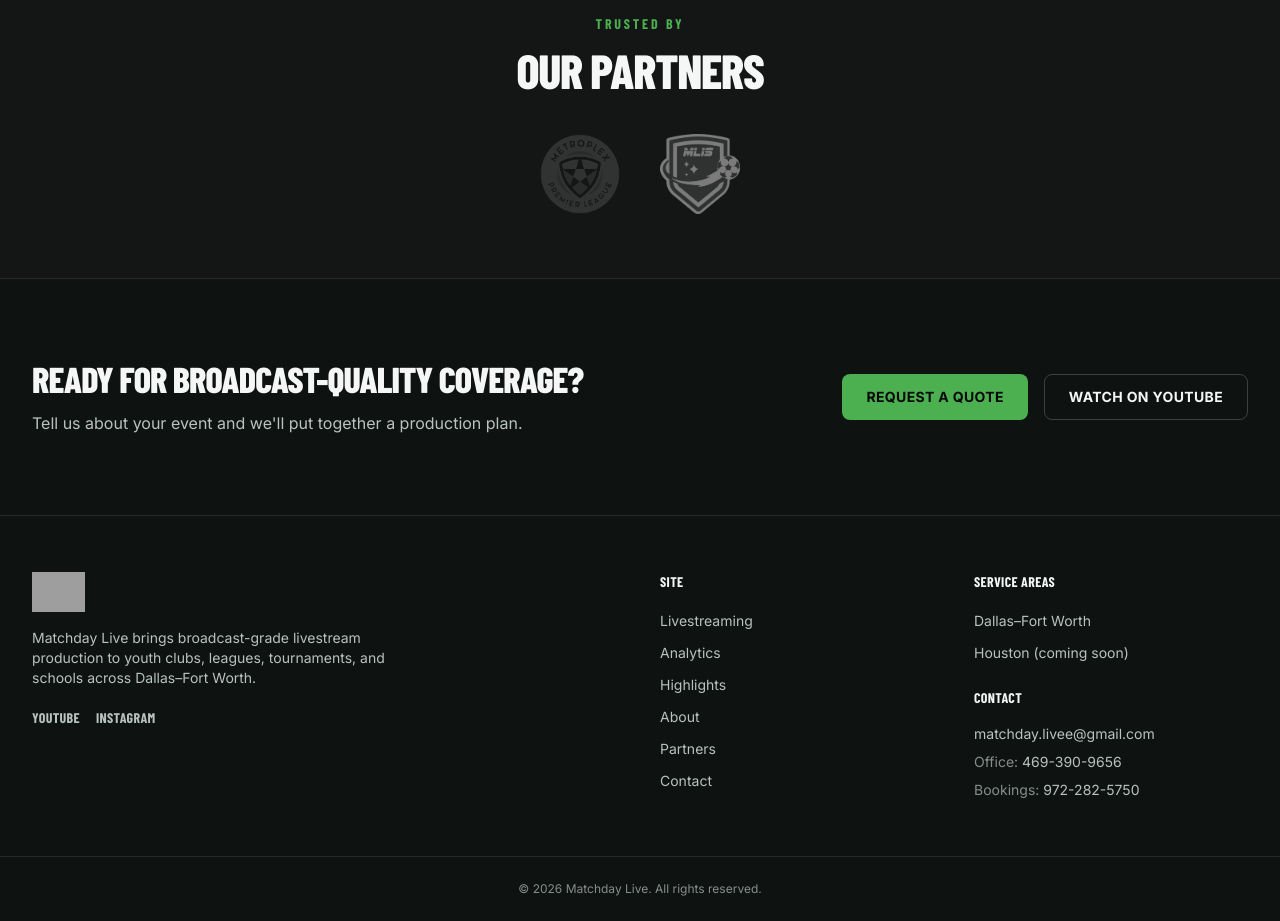
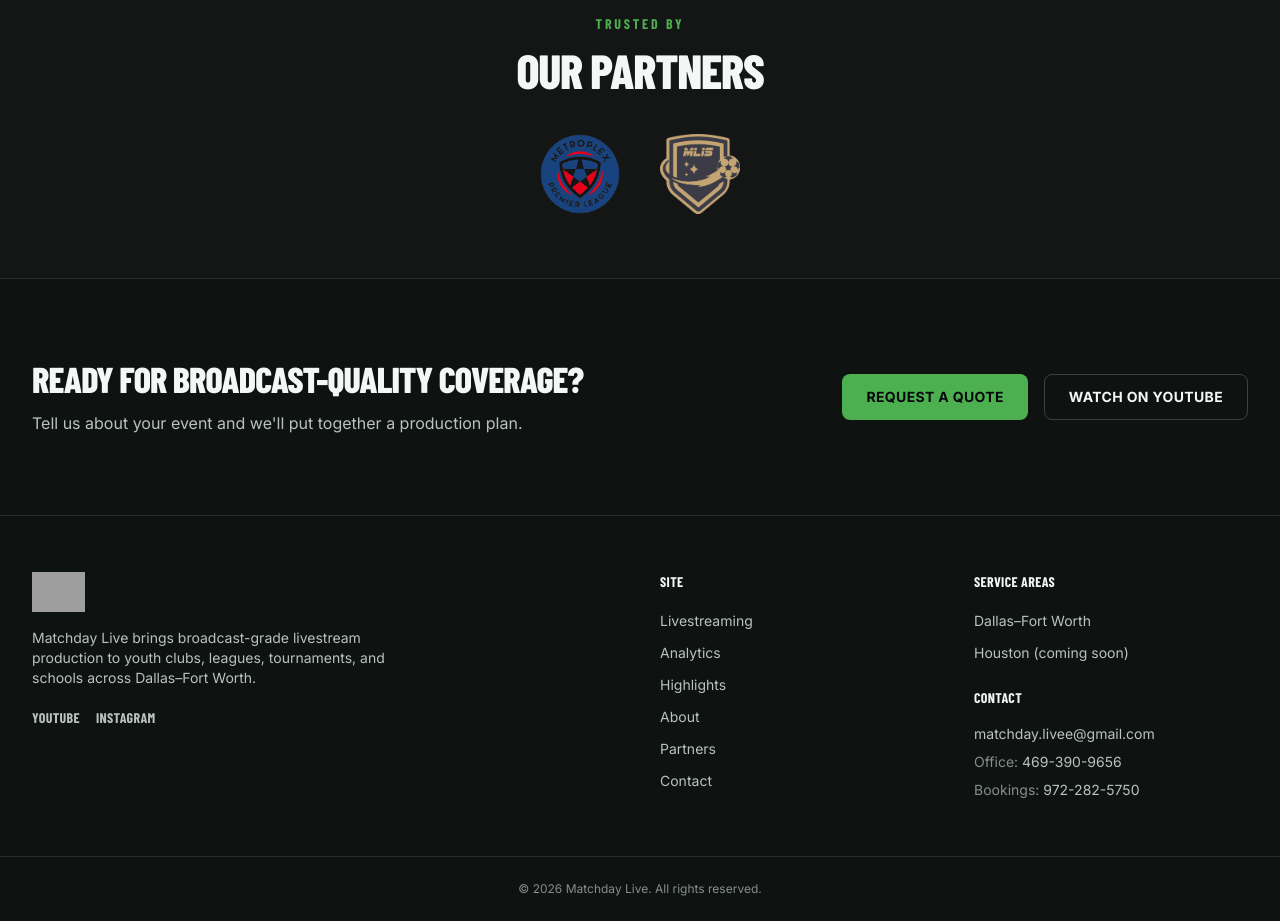
Before and after one commit to rubenalejandro20/rubenalejandro20.github.io, an Astro site: page / in a window 1280 px wide. Shown: the part 2920-3841 px from the top of the page. Built offline with nearby package versions, Linux system fonts and the light colour scheme; Astro itself is replaced by a stand-in of ours; grey boxes are pictures that could not be loaded.

Commit message:
Show partner logos in full color always, not just on hover
Dropped the grayscale/opacity idle state the logos had, per feedback
— they stay colored all the time now instead of only on hover/focus.

Co-Authored-By: Claude Sonnet 5 <noreply@anthropic.com>

```diff
--- a/src/components/sections/PartnerWall.astro
+++ b/src/components/sections/PartnerWall.astro
@@ -14,13 +14,7 @@ const { showHeading = true } = Astro.props;
       {showHeading && <SectionHeading align="center" eyebrow="Trusted by" heading="Our partners" />}
       <div class="mt-10 flex flex-wrap items-center justify-center gap-10">
         {partners.map((partner) => (
-          <img
-            src={partner.logo}
-            alt={partner.name}
-            loading="lazy"
-            class="h-20 w-auto opacity-70 grayscale transition-all duration-300 hover:opacity-100 hover:grayscale-0 focus-visible:opacity-100 focus-visible:grayscale-0"
-            tabindex="0"
-          />
+          <img src={partner.logo} alt={partner.name} loading="lazy" class="h-20 w-auto" />
         ))}
       </div>
     </div>
```
